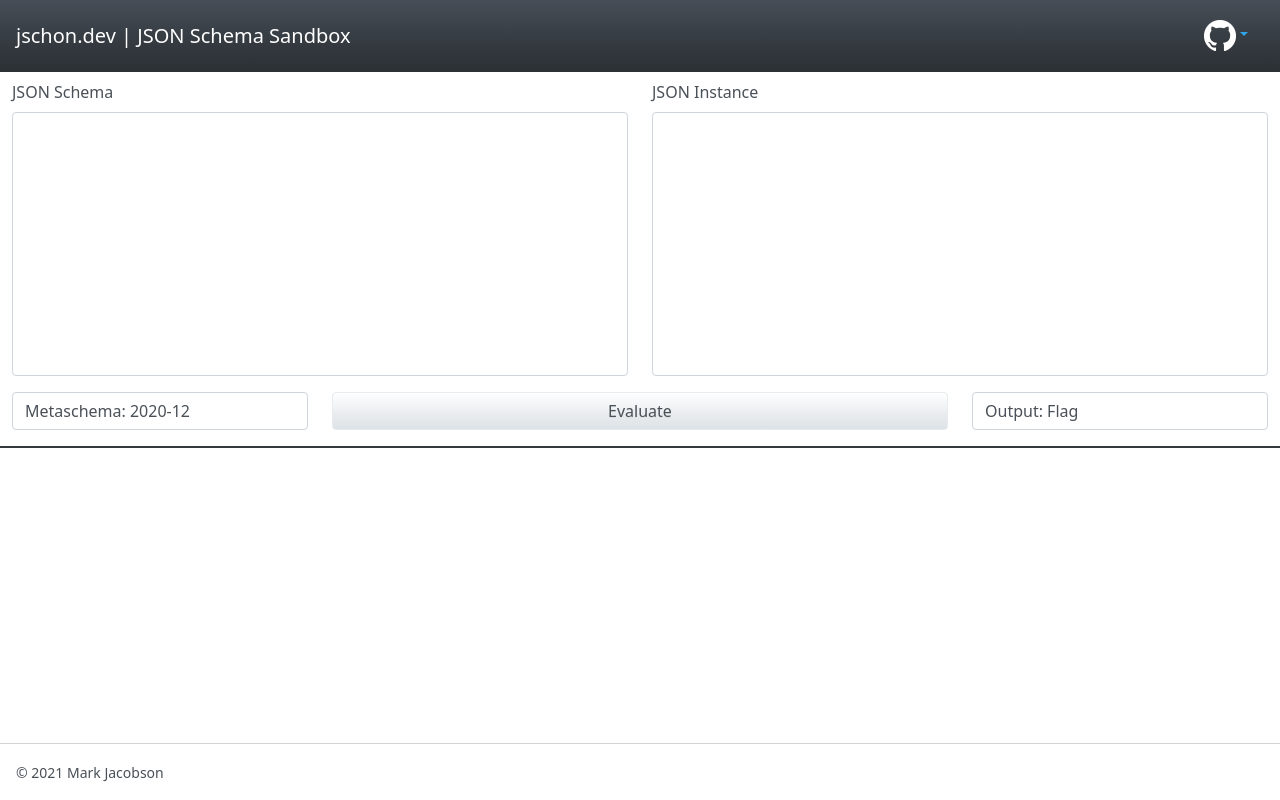
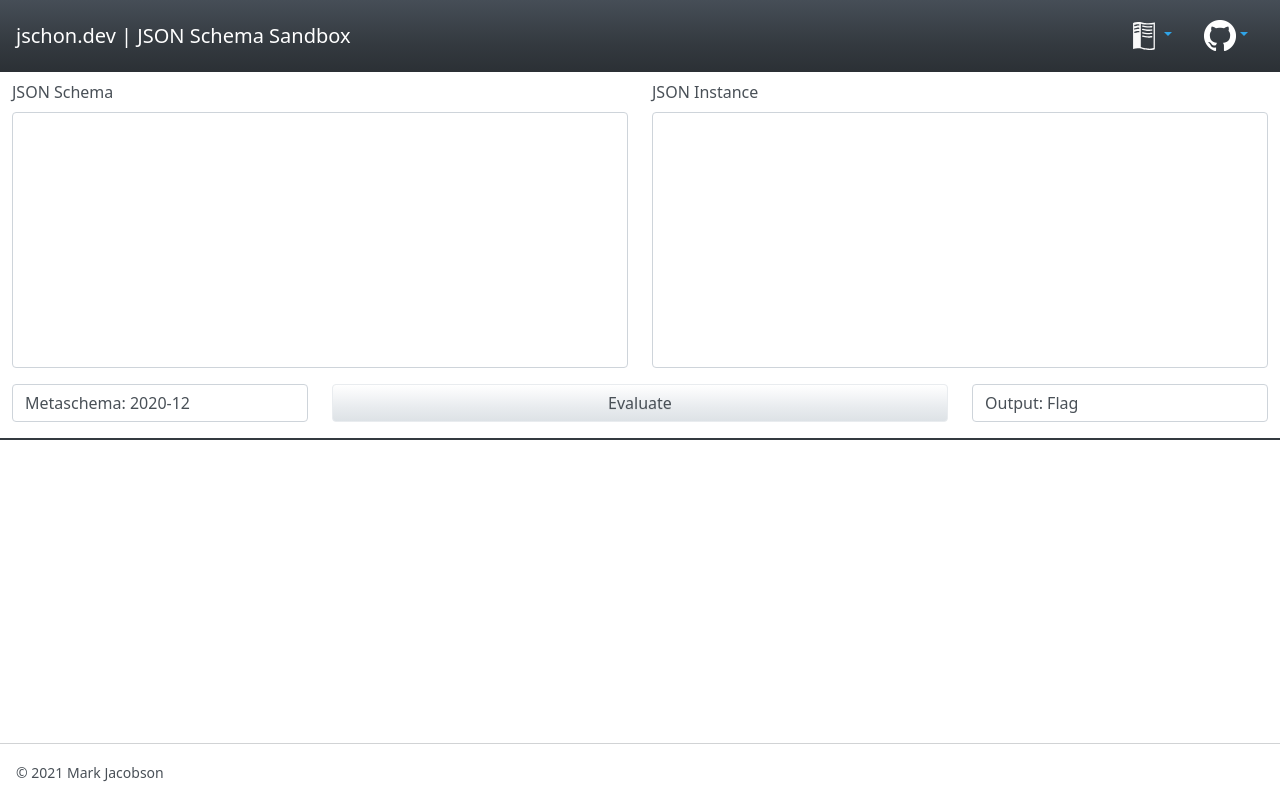
Before and after one commit to marksparkza/jschon.dev, a plain HTML site: page html/index.html in a window 1280 px wide. Drawn offline with nearby package versions, Linux system fonts and the light colour scheme; files that its build step writes are made by us from their sources; files whose address does not match are found by name.

Commit message:
Add documentation link

```diff
--- a/html/index.html
+++ b/html/index.html
@@ -14,15 +14,23 @@
         <span class="navbar-text h5 mt-2">
             jschon.dev | JSON Schema Sandbox
         </span>
-        <div class="nav-item dropdown">
-            <a class="nav-link dropdown-toggle" data-bs-toggle="dropdown" href="#"><img src="/static/GitHub-Mark-Light-32px.png"></a>
-            <div class="dropdown-menu dropdown-menu-end">
-                <a class="dropdown-item" href="https://github.com/marksparkza/jschon" target="_blank">jschon</a>
-                <a class="dropdown-item" href="https://github.com/marksparkza/jschon.dev" target="_blank">jschon.dev</a>
-            </div>
-        </div>
+        <ul class="nav justify-content-end">
+            <li class="nav-item dropdown">
+                <a class="nav-link dropdown-toggle" data-bs-toggle="dropdown" href="#"><img src="/static/readthedocs-logo-light.svg" style="height: 32px"></a>
+                <div class="dropdown-menu dropdown-menu-end">
+                    <a class="dropdown-item" href="https://jschon.readthedocs.io/en/stable/" target="_blank">Documentation</a>
+                </div>
+            </li>
+            <li class="nav-item dropdown">
+                <a class="nav-link dropdown-toggle" data-bs-toggle="dropdown" href="#"><img src="/static/GitHub-Mark-Light-32px.png"></a>
+                <div class="dropdown-menu dropdown-menu-end">
+                    <a class="dropdown-item" href="https://github.com/marksparkza/jschon" target="_blank">jschon</a>
+                    <a class="dropdown-item" href="https://github.com/marksparkza/jschon.dev" target="_blank">jschon.dev</a>
+                </div>
+            </li>
+        </ul>
     </nav>
-    <div id="input-panel" class="container-fluid d-flex flex-column border-bottom border-dark border-2" style="height: 47vh">
+    <div id="input-panel" class="container-fluid d-flex flex-column border-bottom border-dark border-2" style="height: 46vh">
         <div class="row mt-2">
             <div class="col">
                 <label for="schema" class="form-label">JSON Schema</label>
```
Also changed, not shown: static/readthedocs-logo-light.svg (added).
